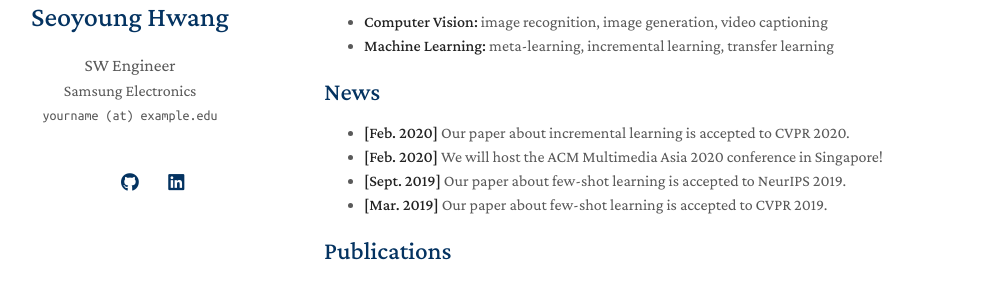
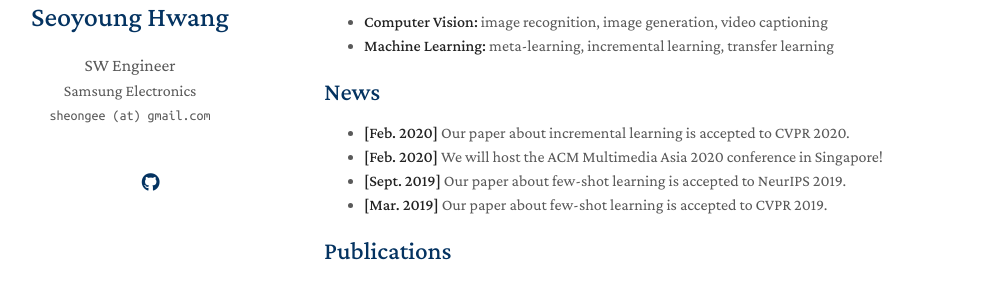
Before and after one commit to sy-hwang/sy-hwang.github.io, a Jekyll site: the page built from index.md, in a window 1280 px wide. Shown: the part 185-471 px from the top of the page, without its empty margins (146-1135 px from the left). Built offline with Jekyll 4.4.1, drawn with Linux system fonts in a browser that asks for light colours; a style sheet for code colours, icons or effects is not loaded; our own code applies the rules of GitHub Pages for plain Markdown files; some of the changed lines change nothing that is shown.

Commit message:
add links

```diff
--- a/_config.yml
+++ b/_config.yml
@@ -2,7 +2,7 @@
 title: Seoyoung Hwang
 position: SW Engineer
 affiliation: Samsung Electronics
-email: yourname (at) example.edu
+email: sheongee (at) gmail.com
 
 # Search Engine Optimization (SEO)
 # The following information is used to improve the website traffic from search engines, e.g., Google.
@@ -12,11 +12,11 @@
 
 # Links
 # If you don't need one of them, you may delete the corresponding line.
-google_scholar: https://scholar.google.com/
-cv_link: assets/files/curriculum_vitae.pdf
-github_link: https://github.com/
-linkedin: https://www.linkedin.com/
-twitter: https://twitter.com/
+#google_scholar: https://scholar.google.com/
+cv_link: assets/files/cv_SeoyoungHwang.pdf
+github_link: https://github.com/sy-hwang
+#linkedin: https://www.linkedin.com/
+#twitter: https://twitter.com/
 
 # Images (e.g., your profile picture and your website's favicon)
 # "favicon" and "favicon_dark" are used for the light and dark modes, respectively.
```
Also changed, not shown: 2 other files.
